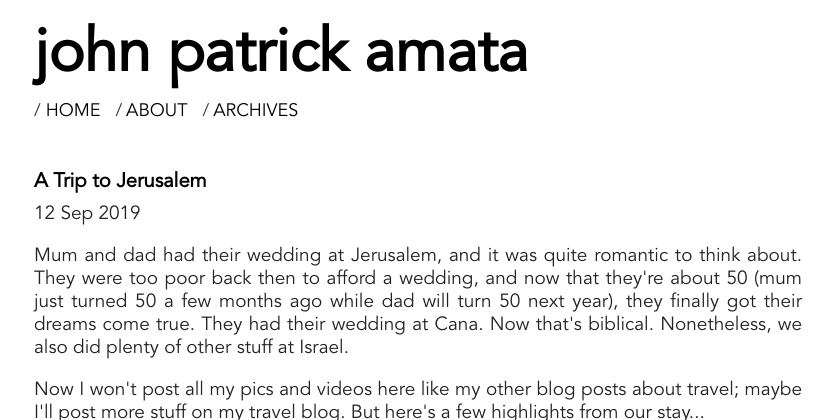
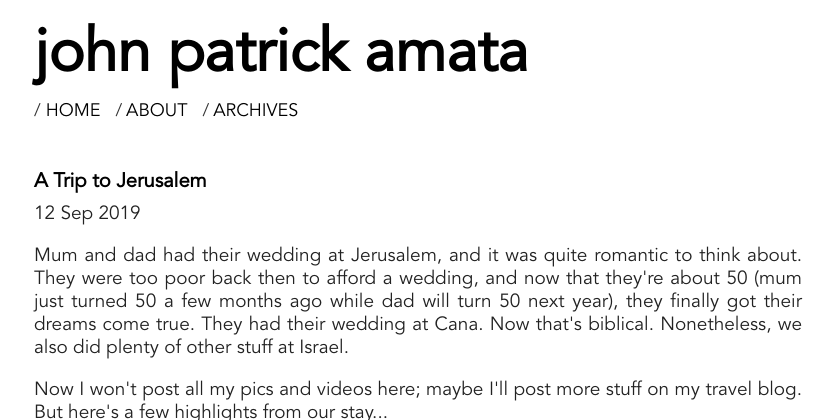
Before and after one commit to jpamata/jpamata.github.io, a Jekyll site: the page built from _posts/2019-09-12-jerusalem.md, in a window 1280 px wide and 900 px high, cut to the strip 0-420 px from the top of the window. Shown: the whole strip, without its empty margins (222-1055 px from the left). Built offline with Jekyll 4.4.1, drawn with Linux system fonts in a browser that asks for light colours; comment, search, counter and statistics services are not loaded.

Commit message:
Update 2019-09-12-jerusalem.md

```diff
--- a/_posts/2019-09-12-jerusalem.md
+++ b/_posts/2019-09-12-jerusalem.md
@@ -27,7 +27,7 @@ comments: true
 
 <!-- more -->
 
-<p align="justify">Now I won't post all my pics and videos here like my other blog posts about travel; maybe I'll post more stuff on my travel blog. But here's a few highlights from our stay...</p>
+<p align="justify">Now I won't post all my pics and videos here; maybe I'll post more stuff on my travel blog. But here's a few highlights from our stay...</p>
 
 <center>
 
```
